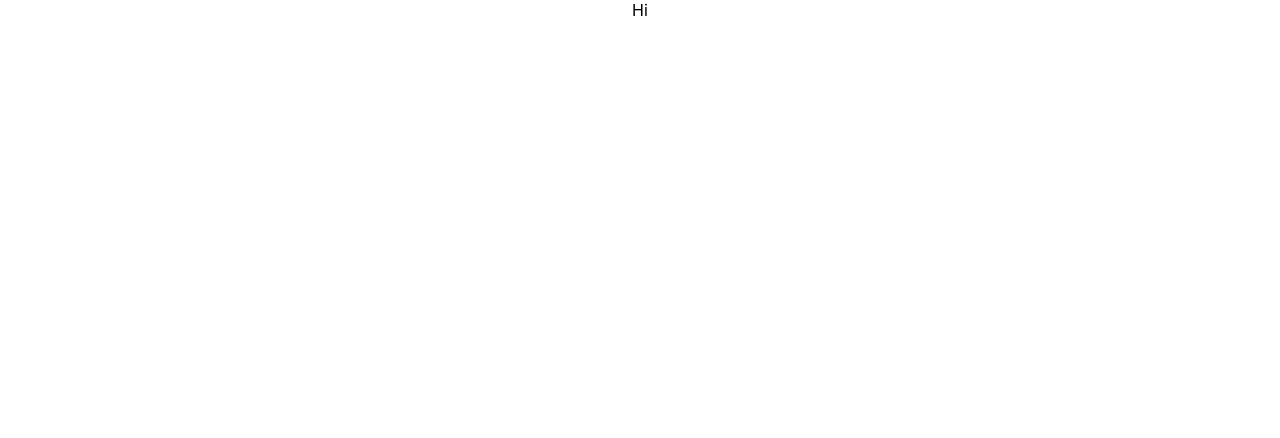
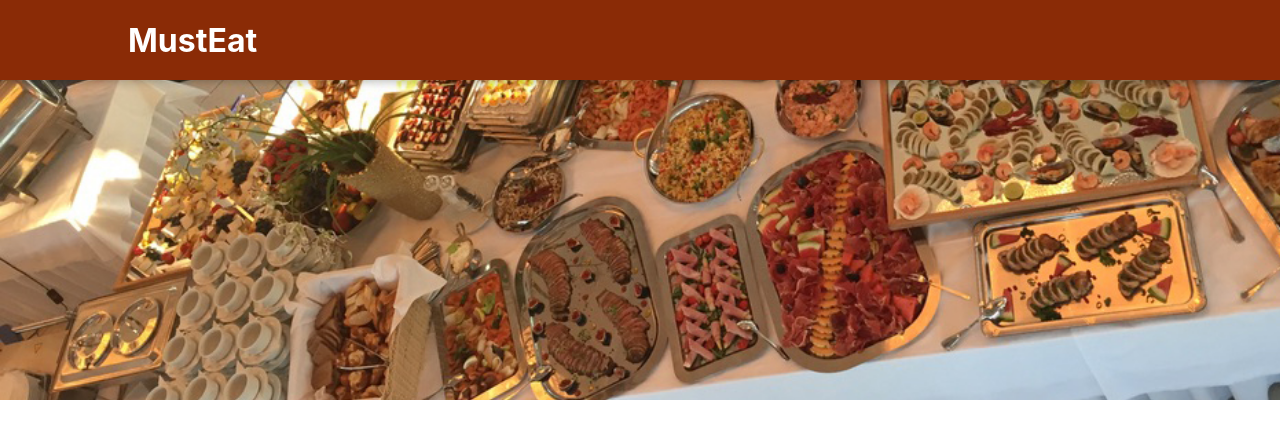
Before and after one commit to YashChatim/must-eat, a React (Create React App) app: page / in a window 1280 px wide. Shown: the top 438 px of the page. Built offline with nearby package versions, Linux system fonts and the light colour scheme.

Commit message:
Added folder structure and Header component

```diff
--- a/src/App.css
+++ b/src/App.css
@@ -1,39 +1,29 @@
-.App {
-  text-align: center;
+.header {
+  position: fixed;
+  top: 0;
+  left: 0;
+  width: 100%;
+  height: 5rem;
+  background-color: #8a2b06;
+  color: white;
+  display: flex;
+  justify-content: space-between;
+  align-items: center;
+  padding: 0 10%;
+  box-shadow: 0 2px 8px rgba(0, 0, 0, 0.25);
+  z-index: 10;
 }
 
-.App-logo {
-  height: 40vmin;
-  pointer-events: none;
+.main-image {
+  width: 100%;
+  height: 25rem;
+  z-index: 0;
+  overflow: hidden;
 }
 
-@media (prefers-reduced-motion: no-preference) {
-  .App-logo {
-    animation: App-logo-spin infinite 20s linear;
-  }
+.main-image img {
+  width: 110%;
+  height: 100%;
+  object-fit: cover;
+  transform: rotateZ(-5deg) translateY(-4rem) translateX(-1rem);
 }
-
-.App-header {
-  background-color: #282c34;
-  min-height: 100vh;
-  display: flex;
-  flex-direction: column;
-  align-items: center;
-  justify-content: center;
-  font-size: calc(10px + 2vmin);
-  color: white;
-}
-
-.App-link {
-  color: #61dafb;
-}
-
-@keyframes App-logo-spin {
-  from {
-    transform: rotate(0deg);
-  }
-
-  to {
-    transform: rotate(360deg);
-  }
-}
--- a/src/App.js
+++ b/src/App.js
@@ -1,10 +1,11 @@
-import './App.css';
+import { Fragment } from "react";
+import Header from "./components/Layout/Header";
 
 function App() {
   return (
-    <div className="App">
-      <div>Hi</div>
-    </div>
+    <Fragment>
+      <Header />
+    </Fragment>
   );
 }
 
--- /dev/null
+++ b/src/components/Layout/Header.js
@@ -0,0 +1,19 @@
+import { Fragment } from "react";
+
+import headerImage from "../../assets/headerImage.jpg";
+import classes from "./Header.module.css";
+
+const Header = props => {
+    return (
+        <Fragment>
+            <header className={classes.header}>
+                <h1>MustEat</h1>
+            </header>
+            <div className={classes['main-image']}>
+                <img src={headerImage} alt="MustEat Header Image" />
+            </div>
+        </Fragment>
+    );
+};
+
+export default Header;
--- /dev/null
+++ b/src/components/Layout/Header.module.css
@@ -0,0 +1,26 @@
+.header {
+    position: fixed;
+    top: 0;
+    left: 0;
+    width: 100%;
+    height: 5rem;
+    background-color: #8a2b06;
+    color: white;
+    padding: 0 10%;
+    box-shadow: 0 2px 8px rgba(0, 0, 0, 0.25);
+    z-index: 10;
+    display: inline;
+}
+
+.main-image {
+    width: 100%;
+    height: 25rem;
+    z-index: 0;
+    overflow: hidden;
+}
+
+.main-image img {
+    width: 110%;
+    height: 100%;
+    object-fit: cover;
+}
```
Also changed, not shown: src/assets/headerImage.jpg (added).
